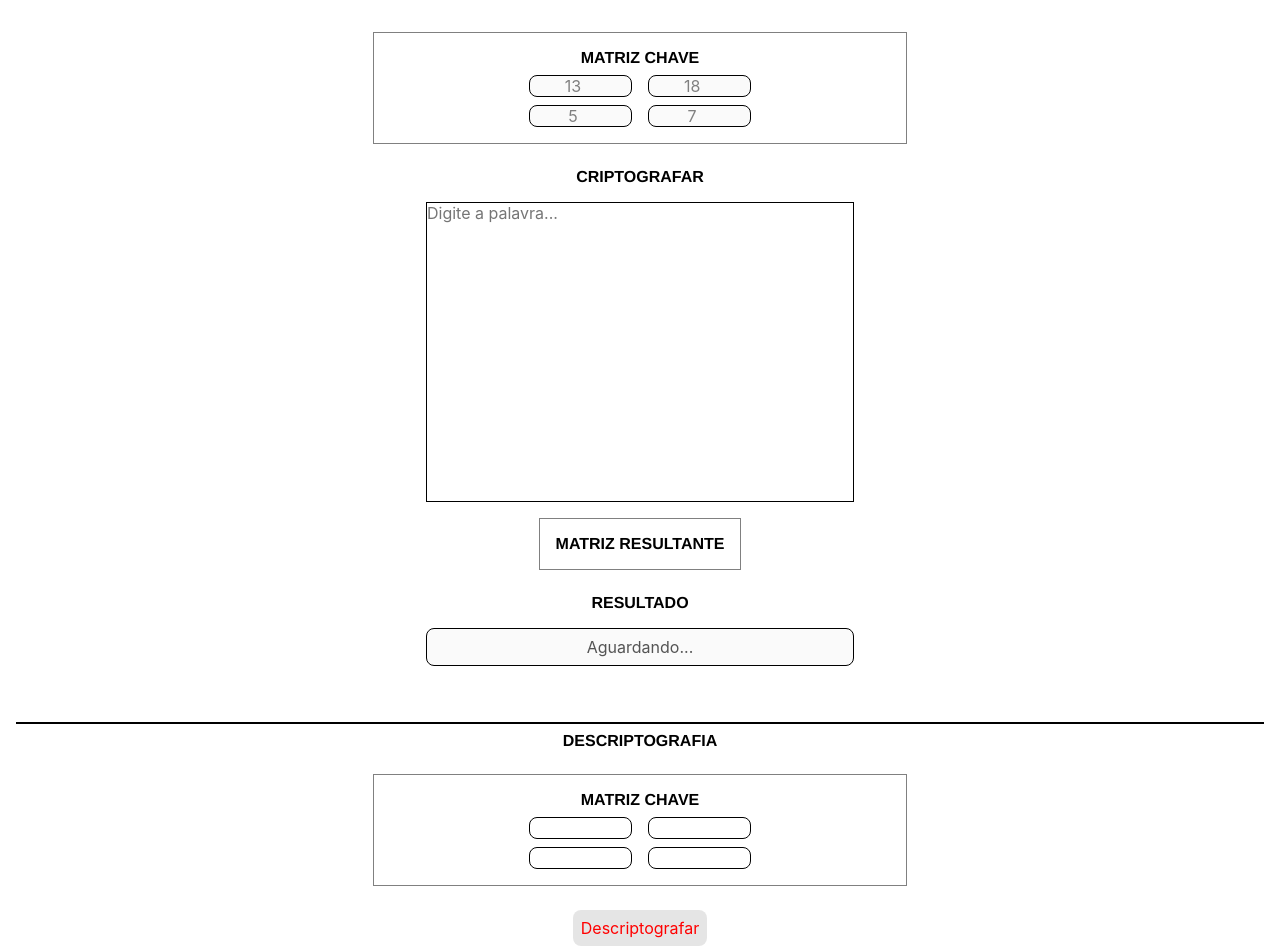
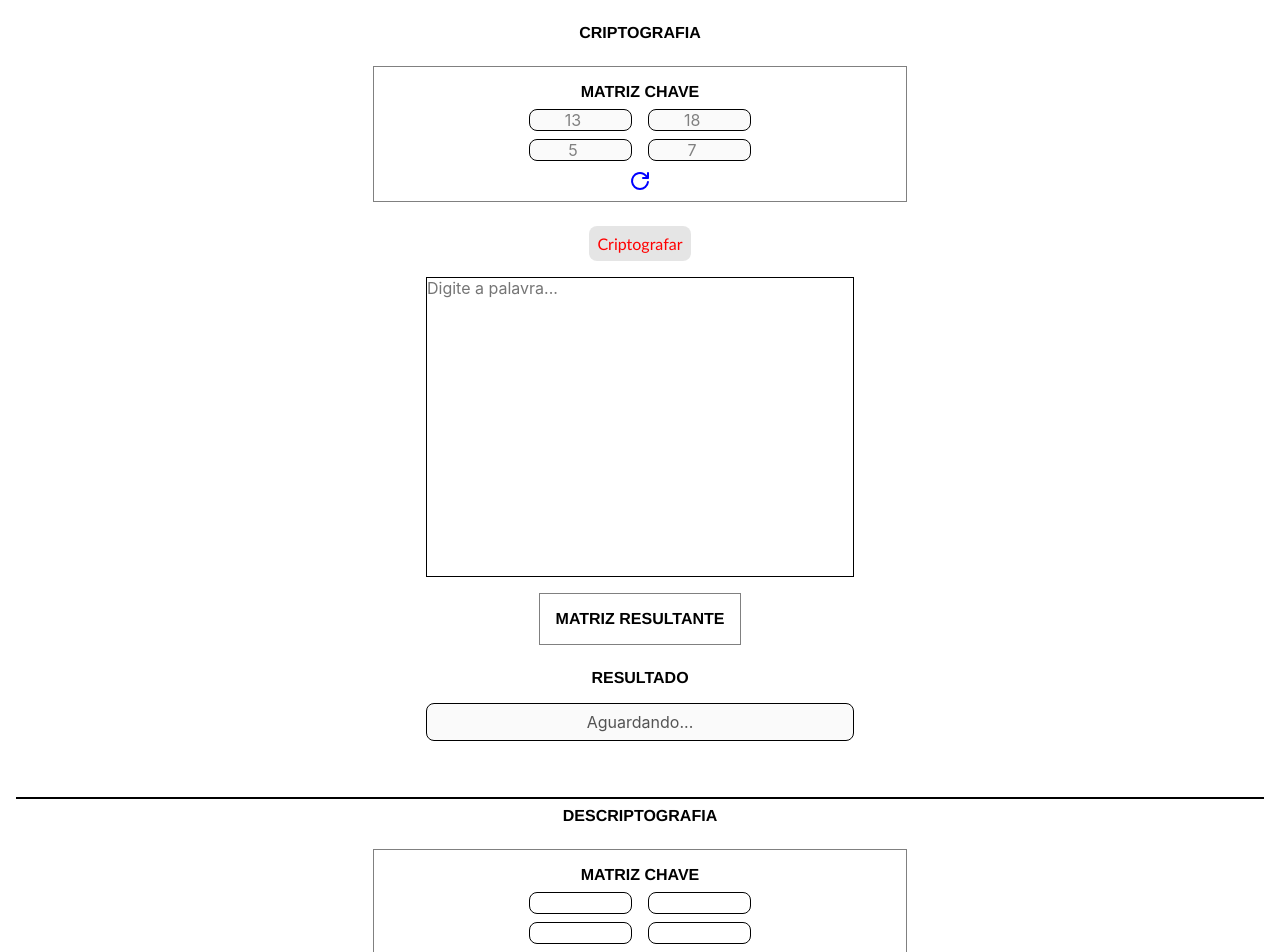
Before and after one commit to Gabriieu/criptografia-com-matrizes, a React (Vite) app: page / in a window 1280 px wide. Shown: the top 952 px of the page. Built offline with nearby package versions, Linux system fonts and the light colour scheme.

Commit message:
feat: add buttons and reload key

```diff
--- a/package.json
+++ b/package.json
@@ -14,6 +14,7 @@
     "react": "^18.2.0",
     "react-dom": "^18.2.0",
     "react-icons": "^4.11.0",
+    "react-toastify": "^9.1.3",
     "styled-components": "^6.1.0"
   },
   "devDependencies": {
--- a/src/App.ts
+++ b/src/App.ts
@@ -3,6 +3,17 @@ import styled from "styled-components";
 export const MainStyled = styled.main`
   padding: 1rem;
 
+  button{
+      background-color: rgba(1,1,1,.1);
+      padding: 8px;
+      border-radius: 8px;
+      margin: .5rem;
+      color: red;
+      font-family: 'Trebuchet MS', 'Lucida Sans Unicode', 'Lucida Grande', 'Lucida Sans', Arial, sans-serif;
+      &:hover{
+        transform: scale(1.1);
+      }
+    }
   section {
     display: flex;
     flex-direction: column;
@@ -26,13 +37,6 @@ export const MainStyled = styled.main`
       font-family: "Franklin Gothic Medium", "Arial Narrow", Arial, sans-serif;
     }
 
-    #decrypt-btn{
-      background-color: rgba(1,1,1,.1);
-      padding: 8px;
-      border-radius: 8px;
-      margin: .5rem;
-      color: red;
-    }
     #key-inputs {
       border: 1px solid gray;
       padding: 0.5rem;
--- a/src/App.tsx
+++ b/src/App.tsx
@@ -1,8 +1,11 @@
-import React, { useEffect, useContext, useState, useRef } from "react";
+import { useEffect, useContext, useState, useRef } from "react";
 import { BottomSection, MainStyled, MiddleSection } from "./App";
 import { MainContext } from "./provider/main.provider";
 import * as math from "mathjs";
 import { CaracterCard } from "./components/caracter-card/caracter-card.index";
+import { ToastContainer, toast } from "react-toastify";
+import 'react-toastify/dist/ReactToastify.css';
+import {TbReload} from "react-icons/tb"
 
 function App() {
   const {
@@ -20,13 +23,16 @@ function App() {
     decryptedWord,
   } = useContext(MainContext);
   const [decryptKey, setDecryptKey] = useState<number[][]>([[], []]);
+  const textValue = useRef<HTMLTextAreaElement | null>(null);
   const decryptValue = useRef<HTMLTextAreaElement | null>(null);
+  const keyMatrixReference = useRef<HTMLInputElement | null>(null)
 
   const handleInput = (text: string) => {
     if (text.length >= 4) {
       cryptResult(transformMatrix(math.multiply(wordToMatrix(text), key)));
+    }else{
+      toast.info("A palavra deve ter no mínimo 4 caracteres.")
     }
-
   };
 
   const handleDecrypt = (text: string) => {
@@ -36,8 +42,10 @@ function App() {
   };
 
   useEffect(() => {
-    setKey(generateKey());
+      setKey(generateKey())
   }, []);
+
+
 
   return (
     <>
@@ -46,6 +54,7 @@ function App() {
           <header></header>
           <MainStyled>
             <section>
+              <h2 className="title">CRIPTOGRAFIA</h2>
               <div id="key-inputs">
                 <h2>MATRIZ CHAVE</h2>
                 <div>
@@ -55,6 +64,7 @@ function App() {
                     disabled={true}
                     type="number"
                     value={key[0][0]}
+                    ref={keyMatrixReference}
                   />
                   <input
                     name="input"
@@ -80,13 +90,14 @@ function App() {
                     value={key[1][1]}
                   />
                 </div>
+                <TbReload onClick={() => setKey(generateKey())} color="blue" size={24}/>
               </div>
               <div className="input-word">
-                <h2>CRIPTOGRAFAR</h2>
+                <button onClick={() => handleInput(textValue.current?.value!)}>Criptografar</button>
                 <textarea
                   className="text-area"
-                  onChange={(event) => handleInput(event.target.value)}
                   placeholder="Digite a palavra..."
+                  ref={textValue}
                 />
               </div>
               <div id="matrix-result">
@@ -127,18 +138,7 @@ function App() {
             <MiddleSection>
               <h2>DESCRIPTOGRAFIA</h2>
               <div id="key-inputs">
-                <h2
-                  onClick={() =>
-                    console.log(
-                      matrixToWord("¬VKob(?Â*cDÃóW4#![{!ébÔV'm", [
-                        [41, 64],
-                        [57, 89],
-                      ])
-                    )
-                  }
-                >
-                  MATRIZ CHAVE
-                </h2>
+                <h2>MATRIZ CHAVE</h2>
                 <div>
                   <input
                     name="input"
@@ -184,7 +184,11 @@ function App() {
                   />
                 </div>
               </div>
-                  <button id="decrypt-btn" onClick={() => handleDecrypt(decryptValue.current?.value!)}>Descriptografar</button>
+              <button
+                onClick={() => handleDecrypt(decryptValue.current?.value!)}
+              >
+                Descriptografar
+              </button>
               <div>
                 <textarea
                   className="text-area"
@@ -210,7 +214,18 @@ function App() {
             </BottomSection>
           </MainStyled>
         </>
-      )}
+      )}<ToastContainer
+      position="top-right"
+      autoClose={3000}
+      hideProgressBar={false}
+      newestOnTop={false}
+      closeOnClick
+      rtl={false}
+      pauseOnFocusLoss
+      draggable
+      pauseOnHover
+      theme="light"
+      />
     </>
   );
 }
--- a/src/provider/main.provider.tsx
+++ b/src/provider/main.provider.tsx
@@ -157,12 +157,14 @@ export const MainProvider = ({ children }: iMainProviderProps) => {
     {"§": 124},
     {"ª": 125},
     {"º": 126},
-    {" ": 127}
+    {" ": 127},
+    {"–": 128}
   ];
 
   const transformText = (list: string[][]) => {
     setFinalWord(list.map((innerArray) => innerArray.join("")).join(""));
   };
+
 
   const generateKey = (): number[][] => {
     let a, b, c, d;
@@ -179,6 +181,7 @@ export const MainProvider = ({ children }: iMainProviderProps) => {
       [a, b],
       [c, d],
     ];
+    console.log(matrix)
     return matrix;
   };
 
```
Also changed, not shown: 1 other file (tests, documents, lock files or other folders).
